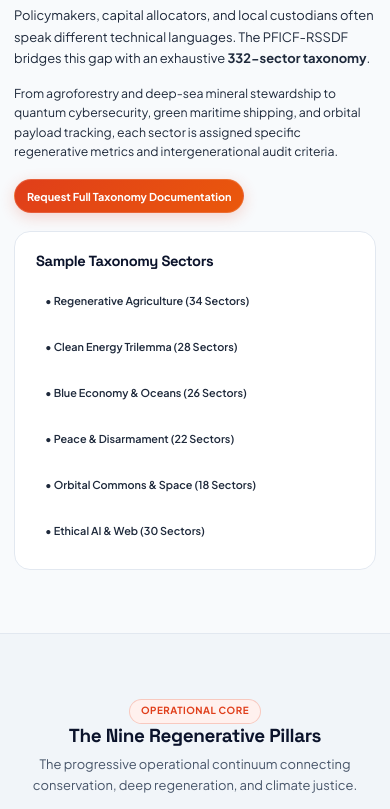
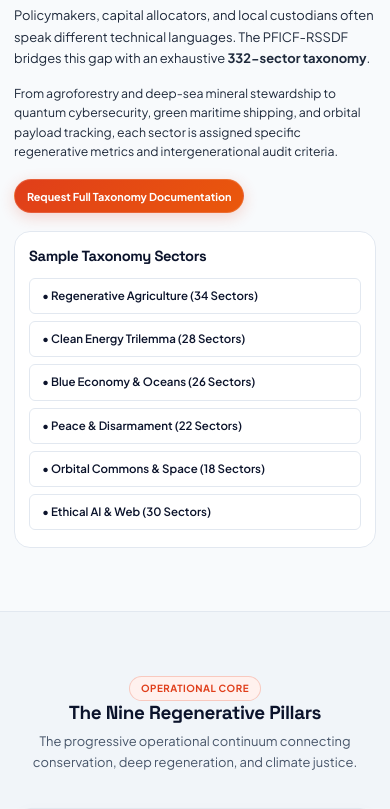
Before and after one commit to isiwara20/pcsdf.org, a PHP site: page /framework.php in a window 390 px wide. Shown: the part 2757-3566 px from the top of the page. Run offline with PHP 8.4, Linux system fonts and the light colour scheme.

Commit message:
Fix mobile responsive overflow for Sample Taxonomy Sectors on Apple phones

```diff
--- a/assets/css/style.css
+++ b/assets/css/style.css
@@ -976,6 +976,40 @@ h6 {
   width: 100%;
 }
 
+/* Taxonomy Showcase Component */
+.taxonomy-card {
+  background: var(--bg-card);
+  border: 1px solid var(--border-subtle);
+  border-radius: var(--radius-md);
+  padding: 1.5rem;
+  box-shadow: var(--shadow-card);
+  width: 100%;
+  box-sizing: border-box;
+}
+
+.taxonomy-sectors-grid {
+  display: grid;
+  grid-template-columns: repeat(2, 1fr);
+  gap: 0.65rem;
+  width: 100%;
+  box-sizing: border-box;
+}
+
+.taxonomy-sector-item {
+  display: flex;
+  align-items: center;
+  padding: 0.65rem 0.85rem;
+  background: var(--bg-surface-alt);
+  border: 1px solid var(--border-subtle);
+  border-radius: var(--radius-xs);
+  font-size: 0.785rem;
+  font-weight: 600;
+  color: var(--text-main);
+  line-height: 1.4;
+  word-break: break-word;
+  box-sizing: border-box;
+}
+
 /* Historic Spotlight Section (San Francisco 1951 & Landmark Accords) */
 .historic-grid {
   display: grid;
@@ -1693,6 +1727,34 @@ textarea.form-control {
     padding: 1.15rem 1rem;
     box-sizing: border-box;
     width: 100%;
+  }
+
+  /* Full responsive taxonomy sector list for mobile Apple screens */
+  .taxonomy-card {
+    padding: 1.15rem 1rem;
+    box-sizing: border-box;
+    width: 100%;
+  }
+
+  .taxonomy-sectors-grid {
+    grid-template-columns: 1fr;
+    gap: 0.5rem;
+  }
+
+  .taxonomy-sector-item {
+    font-size: 0.82rem;
+    padding: 0.65rem 0.85rem;
+  }
+
+  .grid-2col-sm {
+    grid-template-columns: 1fr;
+    gap: 0.55rem;
+  }
+
+  .btn {
+    white-space: normal;
+    text-align: center;
+    max-width: 100%;
   }
 }
 
--- a/framework.php
+++ b/framework.php
@@ -65,7 +65,7 @@ global $NINE_PILLARS;
             </p>
         </div>
 
-        <div style="display: grid; grid-template-columns: repeat(auto-fit, minmax(320px, 1fr)); gap: 1.25rem;">
+        <div style="display: grid; grid-template-columns: repeat(auto-fit, minmax(280px, 1fr)); gap: 1.25rem;">
             <!-- Cluster 1 -->
             <div style="background: var(--bg-card); border: 1px solid var(--border-subtle); border-top: 3px solid #DC2626; border-radius: var(--radius-sm); padding: 1.35rem; box-shadow: var(--shadow-subtle);">
                 <h3 style="font-size: 1.05rem; color: var(--text-main); margin-bottom: 0.5rem;">
@@ -169,28 +169,28 @@ global $NINE_PILLARS;
                 <a href="<?= BASE_URL ?>/contact.php" class="btn btn-primary btn-sm">Request Full Taxonomy Documentation</a>
             </div>
 
-            <div style="background: var(--bg-card); border: 1px solid var(--border-subtle); border-radius: var(--radius-md); padding: 1.5rem; box-shadow: var(--shadow-card);">
+            <div class="taxonomy-card">
                 <h4 style="font-size: 1.05rem; margin-bottom: 0.85rem; color: var(--text-main);">
                     Sample Taxonomy Sectors
                 </h4>
-                <div class="grid-2col-sm">
-                    <div style="padding: 0.65rem; background: var(--bg-surface-alt); border-radius: 6px; font-size: 0.775rem; font-weight: 600;">
-                        &bull; Regenerative Agriculture (34 Sectors)
+                <div class="taxonomy-sectors-grid">
+                    <div class="taxonomy-sector-item">
+                        &bull;&nbsp;Regenerative Agriculture (34 Sectors)
                     </div>
-                    <div style="padding: 0.65rem; background: var(--bg-surface-alt); border-radius: 6px; font-size: 0.775rem; font-weight: 600;">
-                        &bull; Clean Energy Trilemma (28 Sectors)
+                    <div class="taxonomy-sector-item">
+                        &bull;&nbsp;Clean Energy Trilemma (28 Sectors)
                     </div>
-                    <div style="padding: 0.65rem; background: var(--bg-surface-alt); border-radius: 6px; font-size: 0.775rem; font-weight: 600;">
-                        &bull; Blue Economy &amp; Oceans (26 Sectors)
+                    <div class="taxonomy-sector-item">
+                        &bull;&nbsp;Blue Economy &amp; Oceans (26 Sectors)
                     </div>
-                    <div style="padding: 0.65rem; background: var(--bg-surface-alt); border-radius: 6px; font-size: 0.775rem; font-weight: 600;">
-                        &bull; Peace &amp; Disarmament (22 Sectors)
+                    <div class="taxonomy-sector-item">
+                        &bull;&nbsp;Peace &amp; Disarmament (22 Sectors)
                     </div>
-                    <div style="padding: 0.65rem; background: var(--bg-surface-alt); border-radius: 6px; font-size: 0.775rem; font-weight: 600;">
-                        &bull; Orbital Commons &amp; Space (18 Sectors)
+                    <div class="taxonomy-sector-item">
+                        &bull;&nbsp;Orbital Commons &amp; Space (18 Sectors)
                     </div>
-                    <div style="padding: 0.65rem; background: var(--bg-surface-alt); border-radius: 6px; font-size: 0.775rem; font-weight: 600;">
-                        &bull; Ethical AI &amp; Web (30 Sectors)
+                    <div class="taxonomy-sector-item">
+                        &bull;&nbsp;Ethical AI &amp; Web (30 Sectors)
                     </div>
                 </div>
             </div>
```
